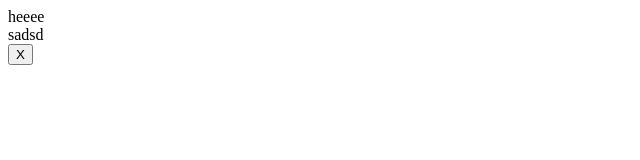
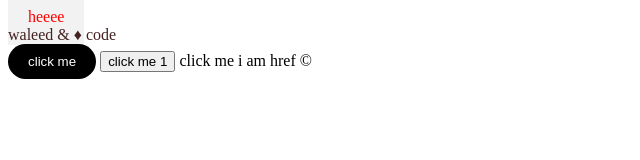
Before and after one commit to waleedcodes/HTML-Full-Course, a plain HTML site: page Chapter-6-Table-&-Layouts/index.html in a window 1280 px wide. Shown: the whole page, without its empty margins (0-640 px from the left). Drawn offline with Linux system fonts and the light colour scheme.

Commit message:
Update Chapter 6 by adding a stylesheet link, meta tags for description and keywords, and modifying the HTML structure with new elements for improved layout and accessibility. Remove unused CSS file.

```diff
--- a/Chapter-6-Table-&-Layouts/index.html
+++ b/Chapter-6-Table-&-Layouts/index.html
@@ -4,20 +4,16 @@
     <meta charset="UTF-8" />
     <meta name="viewport" content="width=device-width, initial-scale=1.0" />
     <title>HTML COURSE</title>
+    <link rel="stylesheet" href="style.css" />
+    <meta name="description" content="ajsdijasij adhasidhiahdiah aidhasidh" />
+    <meta name="keywords" content="html course, basic html course," />
+
   </head>
-  <style>
-    #helo {
-      background-color: #f2f2f2;
-      padding: 20px;
-      color: red;
-    }
-    .pg {
-      color: rgb(69, 34, 34);
-    }
-  </style>
   <body>
     <span id="hi"> heeee </span>
-    <div class="" aria-labelledby="hi">sadsd</div>
-    <button aria-label="Close">X</button>
+    <div class="pg">waleed &amp;  ♦ code</div>
+    <button class="btn">click me</button>
+    <button>click me 1</button>
+    <a href="#">click me i am href &copy;</a>
   </body>
 </html>
--- /dev/null
+++ b/Chapter-6-Table-&-Layouts/style.css
@@ -0,0 +1,23 @@
+#hi {
+  background-color: #f2f2f2;
+  padding: 20px;
+  color: red;
+}
+.pg {
+  color: rgb(69, 34, 34);
+}
+a {
+  color: black;
+  text-decoration: none;
+}
+.btn {
+  border: none;
+  padding: 10px 20px;
+  background-color: black;
+  color: white;
+  border-radius: 20px;
+  -webkit-border-radius: 20px;
+  -moz-border-radius: 20px;
+  -ms-border-radius: 20px;
+  -o-border-radius: 20px;
+}
```
Also changed, not shown: Chapter-6-Table-&-Layouts/waleed.html (added, +11 -0 lines), index.html (added, +62 -0 lines), Chapter-6-Table-&-Layouts/ssds.css (deleted), 1 other file.
